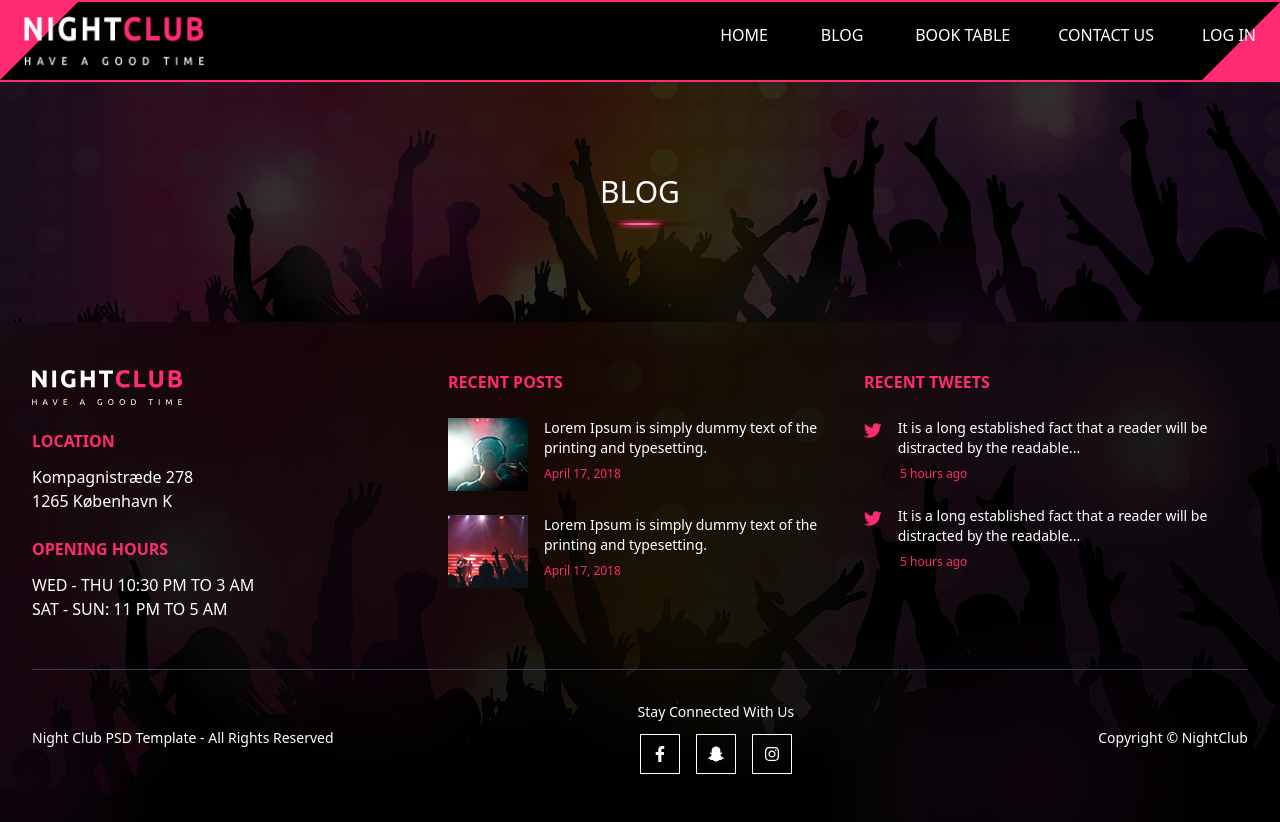
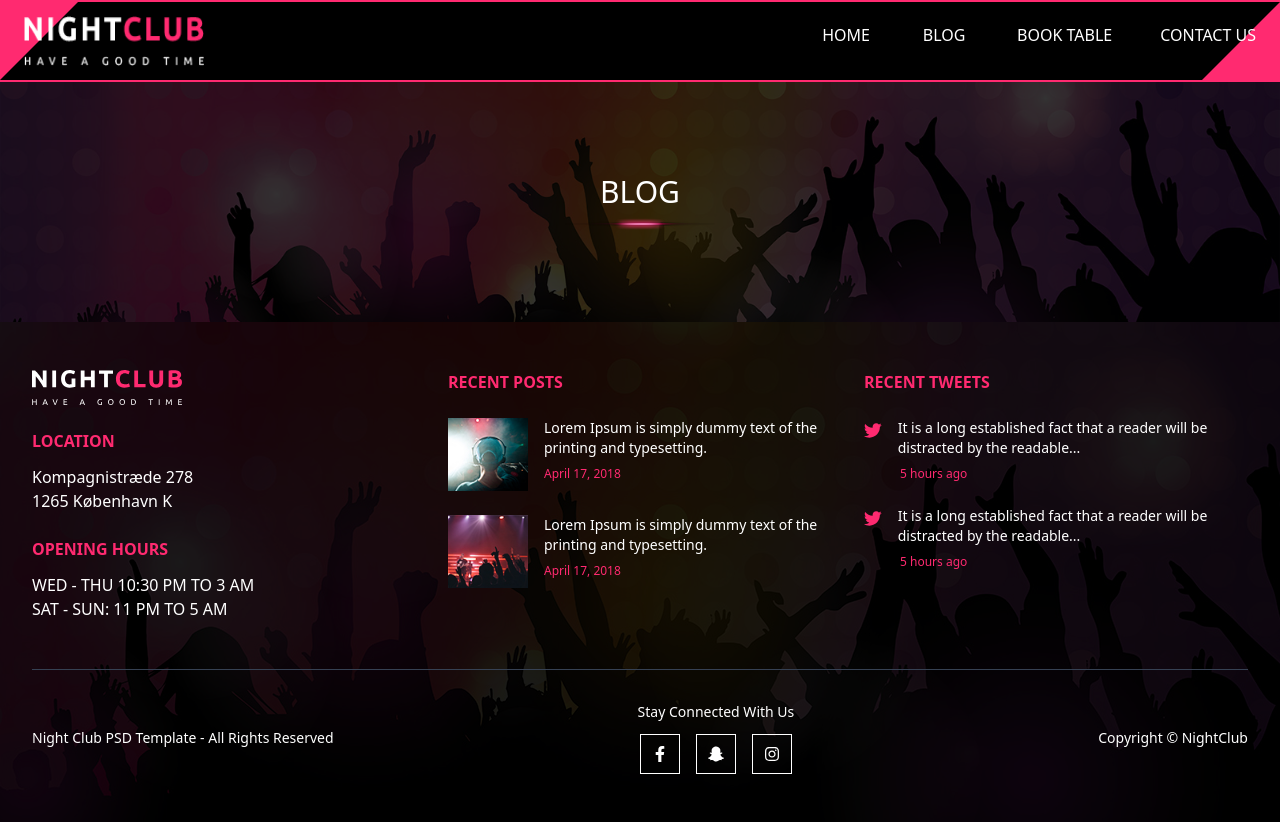
Before and after one commit to Line2610/night-club-eksamen, a Next.js app: page /Blog in a window 1280 px wide. Built offline with nearby package versions, Linux system fonts and the light colour scheme.

Commit message:
ændringer

```diff
--- a/src/app/Components/Header.jsx
+++ b/src/app/Components/Header.jsx
@@ -64,12 +64,7 @@ const Header = () => {
                 </a>
                 <Image src="/assets/bottom_line2.png" width={50} height={50} alt="bottom line" className={`mt-1 transition-opacity ${isActive("/Contact-us") ? "opacity-100" : "opacity-0 group-hover:opacity-100"}`} />
               </li>
-              <li className="flex flex-col items-center group">
-                <a href="/login" className={`hover:text-[#FF2A70] transition-all uppercase ${isActive("/login") ? "text-[#FF2A70]" : ""}`}>
-                  Log in
-                </a>
-                <Image src="/assets/bottom_line2.png" width={50} height={50} alt="bottom line" className={`mt-1 transition-opacity ${isActive("/login") ? "opacity-100" : "opacity-0 group-hover:opacity-100"}`} />
-              </li>
+
             </ul>
           </nav>
 
@@ -116,11 +111,6 @@ const Header = () => {
                     CONTACT US
                   </a>
                 </li>
-                <li>
-                  <a href="/login" className={`block hover:text-pink-500 transition-colors ${isActive("/login") ? "text-pink-500" : ""}`} onClick={toggleMenu}>
-                    LOG IN
-                  </a>
-                </li>
               </ul>
             </nav>
           </div>
```
Also changed, not shown: src/app/Blog-post/[id]/page.js (added), src/app/Blog-post/page.js (deleted).
